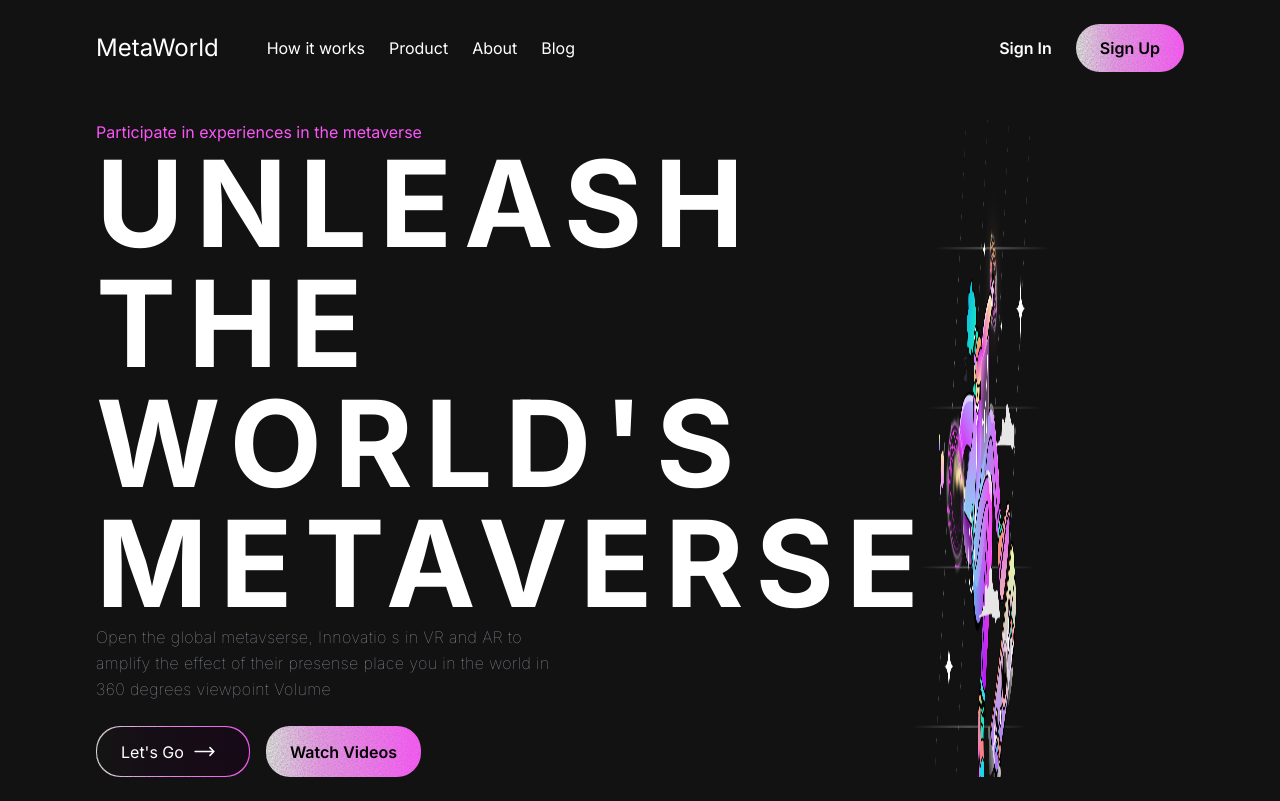
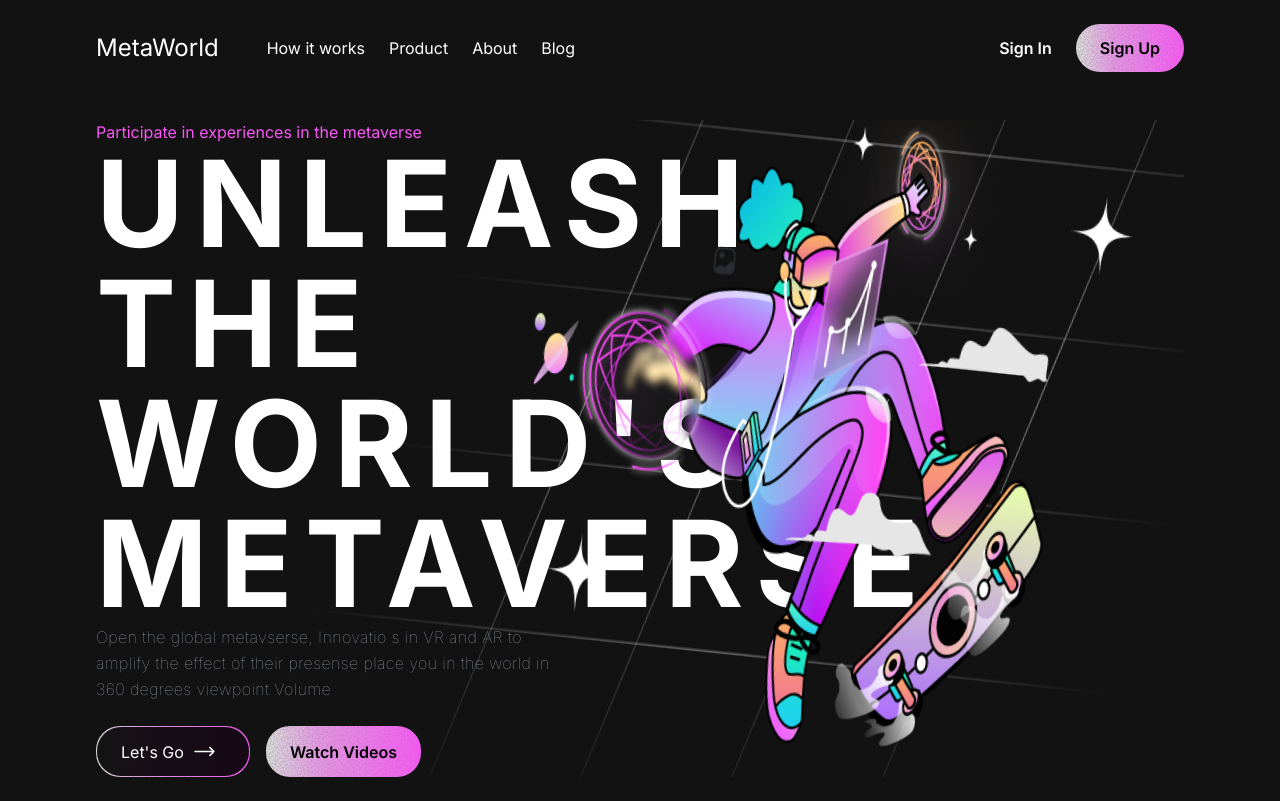
Before and after one commit to whysosaket/Metaverse-Landing-Page, a React (Vite) app: page / in a window 1280 px wide. Built offline with nearby package versions, Linux system fonts and the light colour scheme.

Commit message:
Fixed Image Orientation

```diff
--- a/src/components/Hero.tsx
+++ b/src/components/Hero.tsx
@@ -36,9 +36,9 @@ const Hero = () => {
             <Button text="Watch Videos" />
        </div>
       </div>
-      <div className="relative w-1/3">
+      <div className="w-1/3">
         <img
-          className="absolute left-20 -top-20 w-[10rem] h-[55rem]"
+          className="absolute left-44 -top-52 w-[120rem] h-[60rem] rotate-6"
           src={Mascot}
           alt="Mascot"
         />{" "}
```
